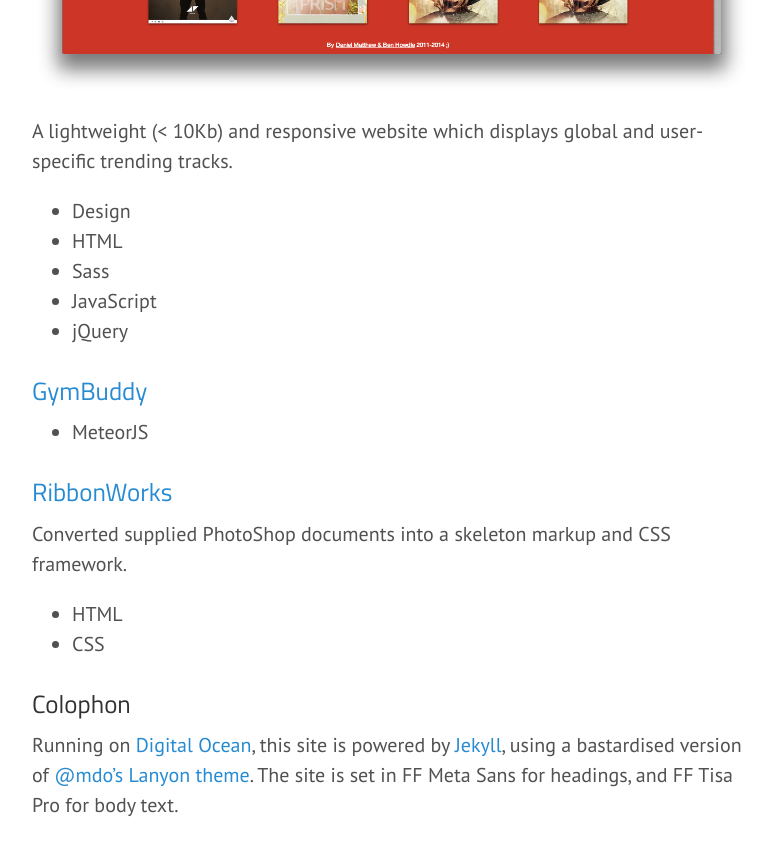
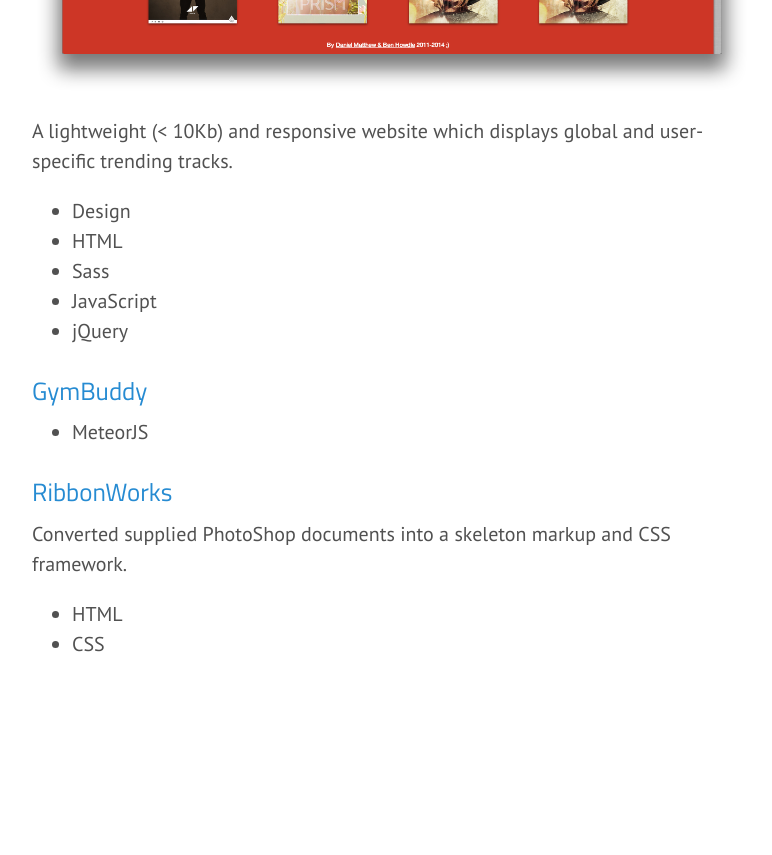
Before and after one commit to danielmatthew/website, a Jekyll site: the page built from about.md, in a window 1280 px wide and 900 px high, scrolled down 3200 px. Shown: the top 855 px of the window, without its empty margins (248-1020 px from the left). Built offline with Jekyll 4.4.1, drawn with Linux system fonts in a browser that asks for light colours; after the commit the page ends 3939 px from its top, so only the background shows below that.

Commit message:
Updated some old links

```diff
--- a/about.md
+++ b/about.md
@@ -44,7 +44,7 @@
 - JavaScript
 
 ### [Album Art: _A List Apart_ "10k Apart" Entry](http://lastfm.danmatthew.co.uk)
-![Superfluent](/public/img/lastfm.png)
+![Last.fm](/public/img/lastfm.png)
 
 A lightweight (< 10Kb) and responsive website which displays global and user-specific trending tracks.
 
@@ -62,7 +62,3 @@
 
 - HTML
 - CSS
-
-
-### Colophon
-Running on [Digital Ocean](http://digitalocean.com), this site is powered by [Jekyll](http://jekyllrb.com), using a bastardised version of [@mdo's](https://twitter.com/mdo) [Lanyon theme](http://lanyon.getpoole.com). The site is set in FF Meta Sans for headings, and FF Tisa Pro for body text.
```
Also changed, not shown: other parts of about.md (+2 -2 lines).
